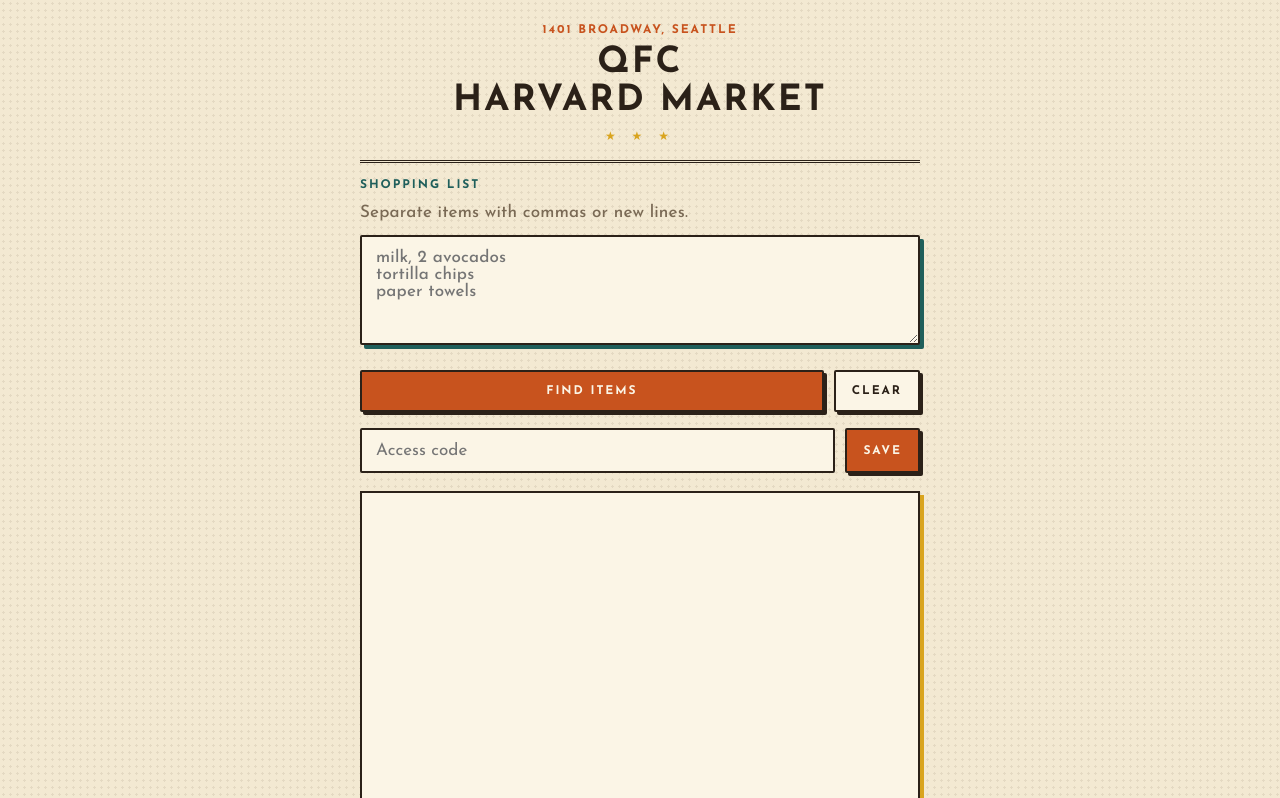
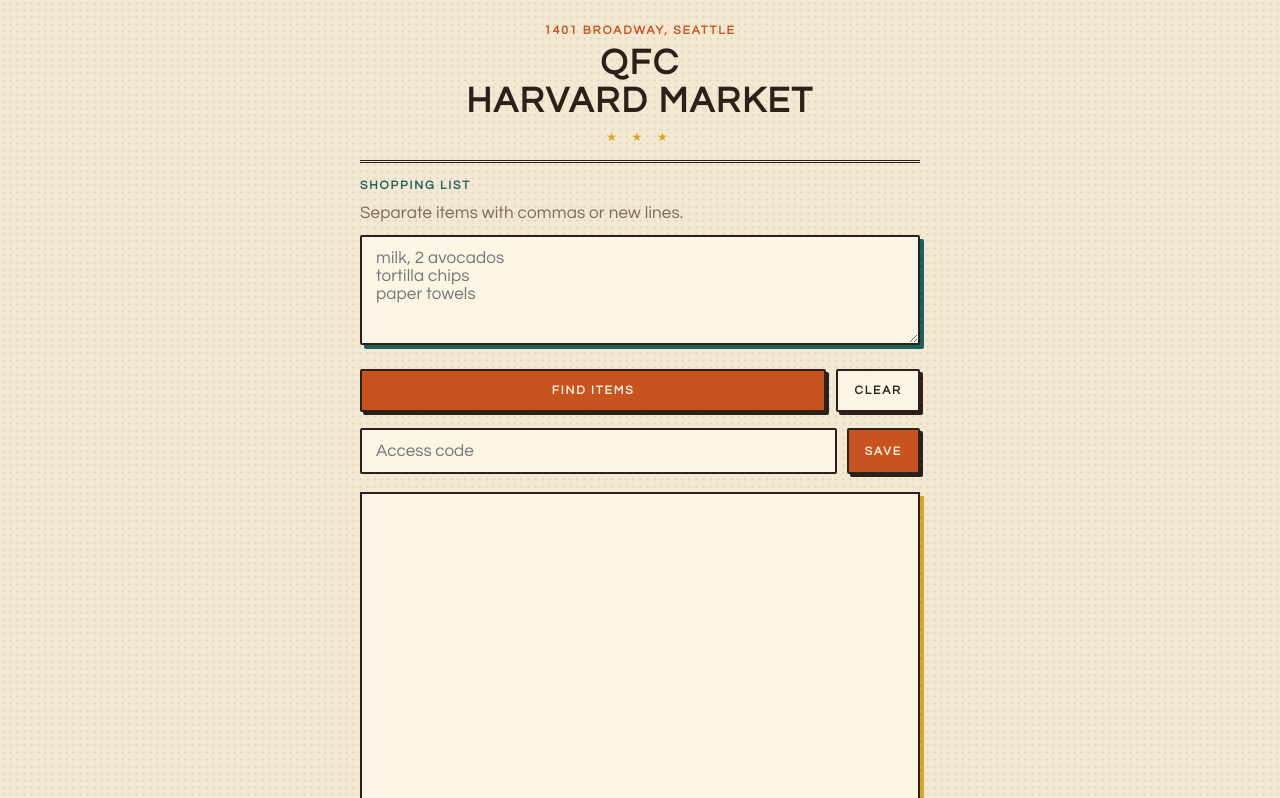
Before and after one commit to BassP97/qfc-aisle-planner, a website: page public/index.html in a window 1280 px wide. Shown: the top 798 px of the page. Drawn offline with Linux system fonts and the light colour scheme; no server answers.

Commit message:
remove self hosted font, unnecessary cache

```diff
--- a/dev.js
+++ b/dev.js
@@ -8,7 +8,7 @@ for (const line of fs.existsSync(".env") ? fs.readFileSync(".env", "utf8").split
   const m = line.match(/^\s*([A-Z_]+)\s*=\s*(.*)\s*$/);
   if (m) process.env[m[1]] ??= m[2].replace(/^["']|["']$/g, "");
 }
-const types = { ".html": "text/html", ".js": "text/javascript", ".json": "application/json", ".css": "text/css", ".svg": "image/svg+xml", ".webmanifest": "application/manifest+json", ".woff2": "font/woff2", ".png": "image/png" };
+const types = { ".html": "text/html", ".js": "text/javascript", ".json": "application/json", ".css": "text/css", ".svg": "image/svg+xml", ".webmanifest": "application/manifest+json", ".png": "image/png" };
 
 http.createServer(async (req, res) => {
   const body = ["GET", "HEAD"].includes(req.method) ? undefined : await new Promise((r) => { let d = ""; req.on("data", (c) => (d += c)); req.on("end", () => r(d)); });
--- a/public/app.js
+++ b/public/app.js
@@ -113,6 +113,5 @@ async function init() {
   });
   $("clear").addEventListener("click", () => { items = []; $("input").value = ""; save(); render(); });
   render();
-  if ("serviceWorker" in navigator) navigator.serviceWorker.register("sw.js").catch(() => {});
 }
 init();
--- a/public/style.css
+++ b/public/style.css
@@ -1,14 +1,5 @@
-/* Josefin Sans is licensed under the SIL Open Font License 1.1. */
-@font-face {
-  font-family: "Josefin Sans";
-  font-style: normal;
-  font-weight: 400 700;
-  font-display: swap;
-  src: url(fonts/josefin-sans-latin.woff2) format("woff2");
-  unicode-range: U+0000-00FF, U+0131, U+0152-0153, U+02BB-02BC, U+02C6, U+02DA, U+02DC, U+2000-206F, U+20AC, U+2122, U+2191, U+2193, U+2212, U+2215, U+FEFF, U+FFFD;
-}
 :root { --paper:#f3e9d2; --card:#fbf5e6; --ink:#2b2118; --mute:#7a6a55; --line:#cdbb98; --teal:#1f5f5b; --orange:#c8531e; --mustard:#d9a41e; --warn:#a63d12; --bg:var(--paper);
-  --track:.16em; --body:"Josefin Sans","Century Gothic",Futura,sans-serif; }
+  --track:.16em; --body:Futura,"Avenir Next",Avenir,"Century Gothic","Trebuchet MS",system-ui,sans-serif; }
 * { box-sizing: border-box; }
 body { margin:0; font:500 17px/1.45 var(--body); letter-spacing:.01em; background:var(--paper); color:var(--ink);
   background-image:radial-gradient(rgba(122,106,85,.13) 1px,transparent 1.2px); background-size:7px 7px;
--- a/public/sw.js
+++ /dev/null
@@ -1,10 +0,0 @@
-// Cache the app shell so the page opens in the store even with weak signal; API calls always go to the network.
-const CACHE = "qfc-map-v12";
-const SHELL = ["/", "/app.js", "/style.css", "/fonts/josefin-sans-latin.woff2", "/manifest.webmanifest", "/icon.svg", "/apple-touch-icon.png"];
-self.addEventListener("install", (e) => e.waitUntil(caches.open(CACHE).then((c) => c.addAll(SHELL))));
-self.addEventListener("activate", (e) => e.waitUntil(caches.keys().then((ks) => Promise.all(ks.filter((k) => k !== CACHE).map((k) => caches.delete(k))))));
-self.addEventListener("fetch", (e) => {
-  const url = new URL(e.request.url);
-  if (url.pathname.startsWith("/api/")) return;
-  e.respondWith(fetch(e.request).then((r) => { const copy = r.clone(); caches.open(CACHE).then((c) => c.put(e.request, copy)); return r; }).catch(() => caches.match(e.request)));
-});
```
Also changed, not shown: README.md, public/fonts/josefin-sans-latin.woff2 (deleted), 1 other file.
